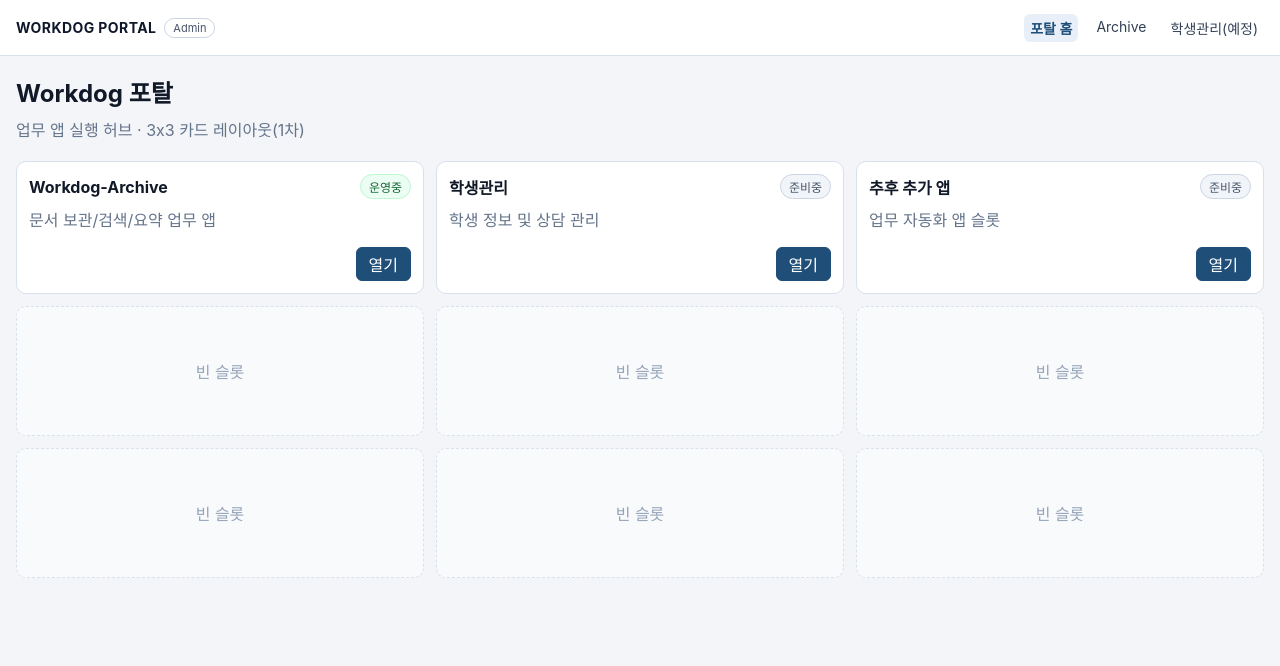
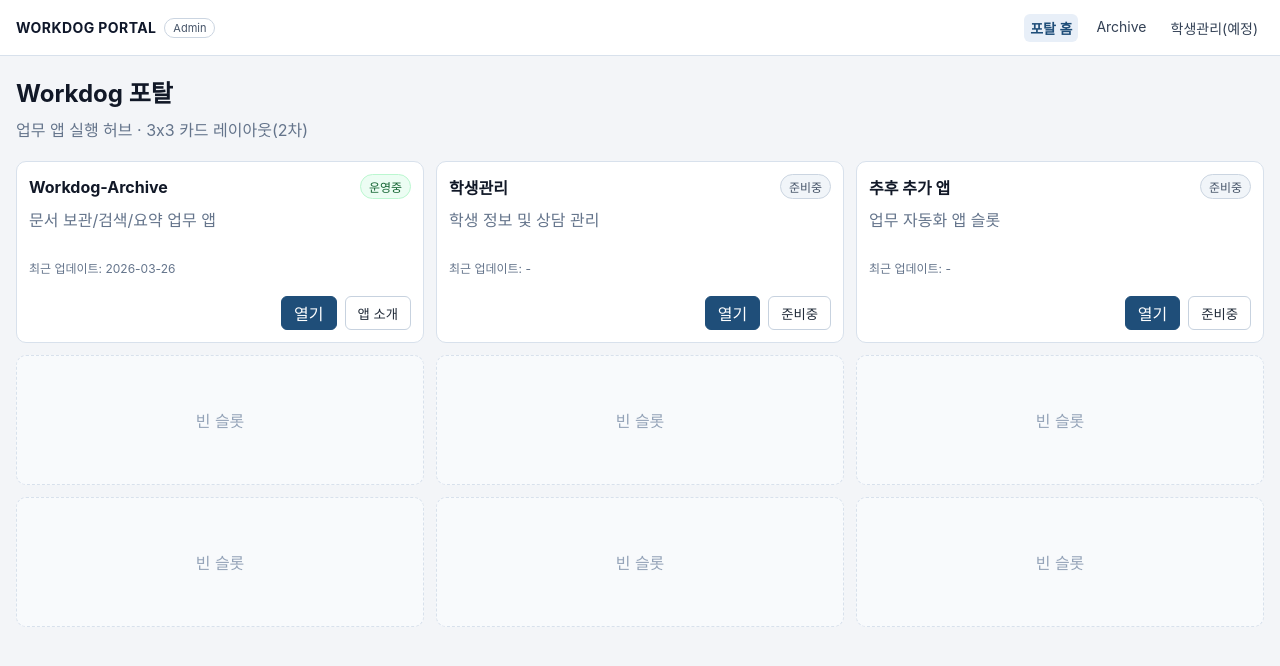
Before and after one commit to baggam-dev/workdog-archive-web, a React (Vite) app: page / in a window 1280 px wide. Shown: the top 666 px of the page. Built offline with nearby package versions, Linux system fonts and the light colour scheme; no server answers.

Commit message:
feat: enhance portal home with reusable AppCard and richer app status info

```diff
--- a/src/App.css
+++ b/src/App.css
@@ -89,6 +89,7 @@ tr:focus { outline:2px solid #1f4e79; outline-offset:-2px; background:#eef4fb; }
 .app-card-empty { color:#94a3b8; background:#f8fafc; border-style:dashed; display:flex; align-items:center; justify-content:center; }
 .status-dot { font-size:12px; border-radius:999px; padding:3px 8px; border:1px solid transparent; }
 .status-dot.on { color:#166534; background:#ecfdf3; border-color:#bbf7d0; }
+.status-dot.warn { color:#9a3412; background:#fff7ed; border-color:#fed7aa; }
 .status-dot.off { color:#475569; background:#f1f5f9; border-color:#cbd5e1; }
 
 @keyframes spin { to { transform: rotate(360deg); } }
--- /dev/null
+++ b/src/components/portal/AppCard.jsx
@@ -0,0 +1,28 @@
+import { Link } from 'react-router-dom'
+
+function statusClass(status) {
+  if (status === '운영중') return 'on'
+  if (status === '점검중') return 'warn'
+  return 'off'
+}
+
+export default function AppCard({ app }) {
+  if (!app) return <article className="app-card app-card-empty">빈 슬롯</article>
+
+  return (
+    <article className="app-card">
+      <div className="app-card-top">
+        <strong>{app.name}</strong>
+        <span className={`status-dot ${statusClass(app.status)}`}>{app.status}</span>
+      </div>
+
+      <p className="muted">{app.desc}</p>
+      <p className="meta">최근 업데이트: {app.updatedAt || '-'}</p>
+
+      <div className="actions right-actions">
+        <Link className="btn primary" to={app.to || '/'}>열기</Link>
+        <button className="btn" type="button" disabled>{app.secondaryLabel || '준비중'}</button>
+      </div>
+    </article>
+  )
+}
--- a/src/pages/PortalHomePage.jsx
+++ b/src/pages/PortalHomePage.jsx
@@ -1,33 +1,45 @@
-import { Link } from 'react-router-dom'
 import PageHeader from '../components/common/PageHeader'
+import AppCard from '../components/portal/AppCard'
 
 const apps = [
-  { key: 'archive', name: 'Workdog-Archive', desc: '문서 보관/검색/요약 업무 앱', status: '운영중', to: '/archive' },
-  { key: 'students', name: '학생관리', desc: '학생 정보 및 상담 관리', status: '준비중', to: '/students' },
-  { key: 'app3', name: '추후 추가 앱', desc: '업무 자동화 앱 슬롯', status: '준비중', to: '/apps' },
+  {
+    key: 'archive',
+    name: 'Workdog-Archive',
+    desc: '문서 보관/검색/요약 업무 앱',
+    status: '운영중',
+    to: '/archive',
+    updatedAt: '2026-03-26',
+    secondaryLabel: '앱 소개',
+  },
+  {
+    key: 'students',
+    name: '학생관리',
+    desc: '학생 정보 및 상담 관리',
+    status: '준비중',
+    to: '/students',
+    updatedAt: '-',
+    secondaryLabel: '준비중',
+  },
+  {
+    key: 'app3',
+    name: '추후 추가 앱',
+    desc: '업무 자동화 앱 슬롯',
+    status: '준비중',
+    to: '/apps',
+    updatedAt: '-',
+    secondaryLabel: '준비중',
+  },
 ]
 
 export default function PortalHomePage() {
   return (
     <section>
-      <PageHeader title="Workdog 포탈" description="업무 앱 실행 허브 · 3x3 카드 레이아웃(1차)" />
+      <PageHeader title="Workdog 포탈" description="업무 앱 실행 허브 · 3x3 카드 레이아웃(2차)" />
 
       <div className="app-grid">
         {Array.from({ length: 9 }).map((_, idx) => {
           const app = apps[idx]
-          if (!app) return <article className="app-card app-card-empty" key={`empty-${idx}`}>빈 슬롯</article>
-          return (
-            <article className="app-card" key={app.key}>
-              <div className="app-card-top">
-                <strong>{app.name}</strong>
-                <span className={`status-dot ${app.status === '운영중' ? 'on' : 'off'}`}>{app.status}</span>
-              </div>
-              <p className="muted">{app.desc}</p>
-              <div className="actions right-actions">
-                <Link className="btn primary" to={app.to}>열기</Link>
-              </div>
-            </article>
-          )
+          return <AppCard key={app?.key || `empty-${idx}`} app={app} />
         })}
       </div>
     </section>
```
